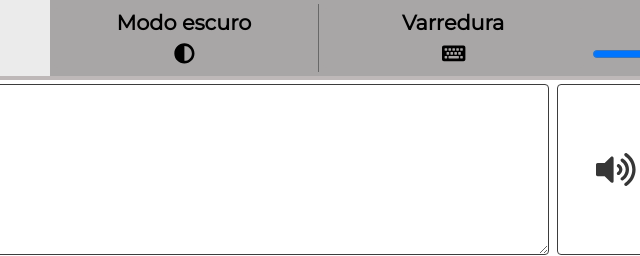
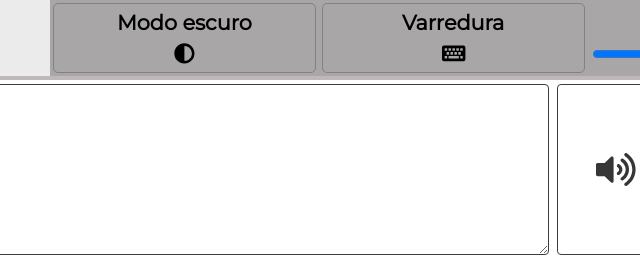
Before and after one commit to CTA-IFRS/beluga-talks, a plain HTML site: page prancha/index.html in a window 1280 px wide. Both pictures are taken after a click on the button 1216 px from the left and 38 px from the top of the page. Shown: the top 256 px of the page, 206-846 px from the left. Drawn offline with nearby package versions, Linux system fonts and the light colour scheme.

Commit message:
Altera o estilo dos controles de varredura e modo escuro

```diff
--- a/prancha/estilo.css
+++ b/prancha/estilo.css
@@ -72,7 +72,7 @@ div.menu ul.navbar-nav {
     height: 100%;
 }
 div.menu ul.navbar-nav li {
-    padding: 0.5vmin;
+    padding: 0 0.5vmin;
 }
 div.menu ul.navbar-nav li:nth-child(1),
 div.menu ul.navbar-nav li:nth-child(2) {
@@ -88,14 +88,14 @@ div.menu ul.navbar-nav li:nth-child(3) {
     align-items: center;
     height: 100%;
 } */
-div.menu ul.navbar-nav > li:first-child {
+/* div.menu ul.navbar-nav > li:first-child {
     border-color: rgb(104, 104, 104);
     border-width: 1px;
     border-style: solid;
     border-left: 0;
     border-top: 0;
     border-bottom: 0;
-}
+} */
 div.brand {
     flex: 1 1 auto;
     width: 20%;
@@ -154,6 +154,10 @@ nav.menu-options .nav-item label.btn.btn-secondary {
     flex-direction: column;
     border:none;
     font-size: 130%;
+}
+nav.menu-options .nav-item label.btn.btn-secondary {
+    outline: 1px solid rgb(131, 129, 129);
+    cursor: pointer;
 }
 nav.menu-options .nav-item label.btn.btn-secondary {
     background-color: rgb(168, 166, 166);
```
